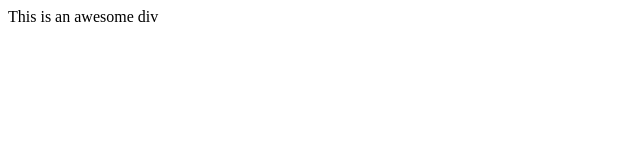
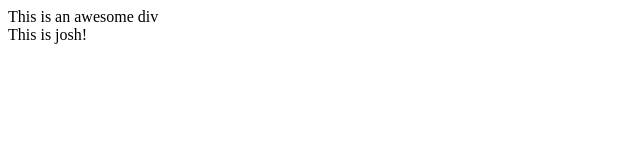
Before and after one commit to camelCaseStyle/git-demo, a plain HTML site: page index.html in a window 1280 px wide. Shown: the full height of the page, 0-640 px from the left. Drawn offline with Linux system fonts and the light colour scheme.

Commit message:
this is josh

```diff
--- a/index.html
+++ b/index.html
@@ -8,5 +8,6 @@
 </head>
 <body>
  <div>This is an awesome div</div>
+ <div>This is josh!</div>
 </body>
 </html>
```
